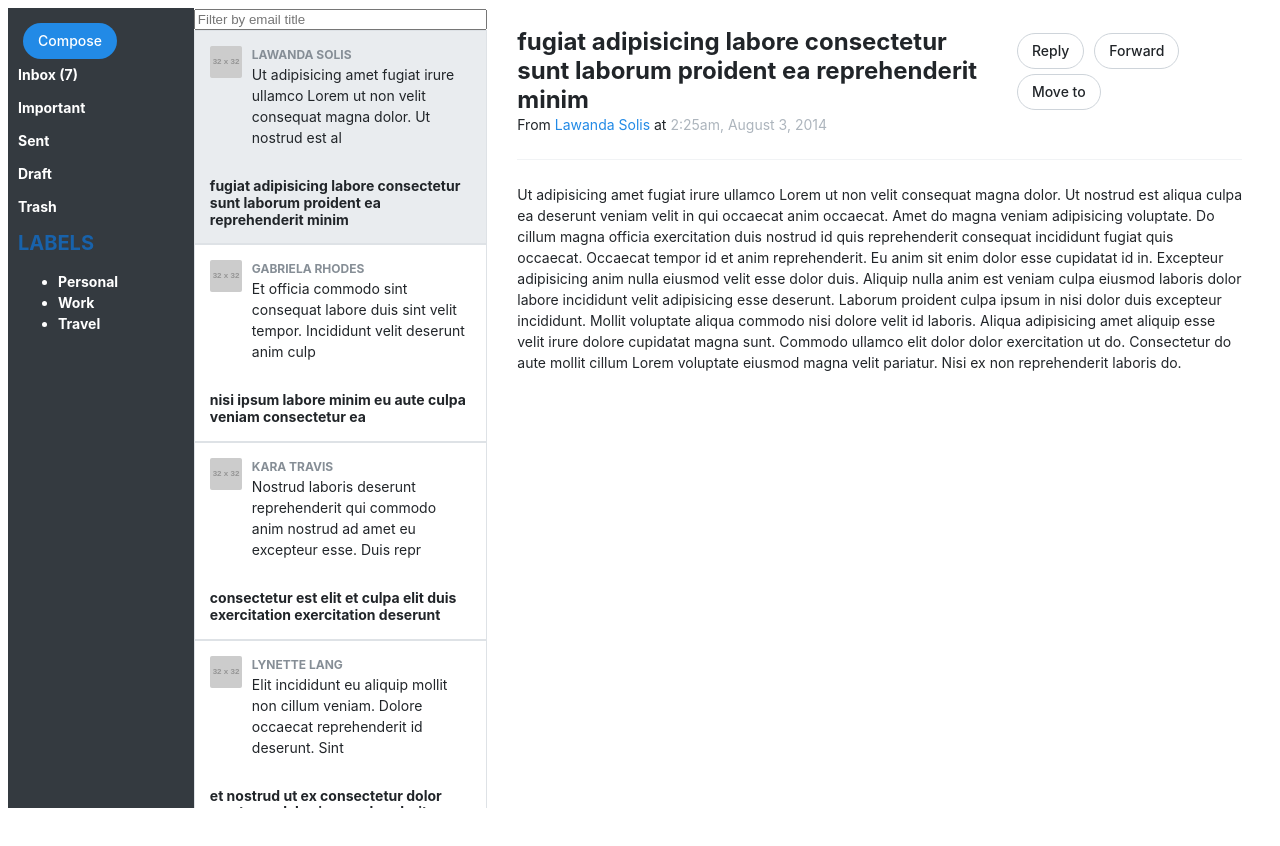
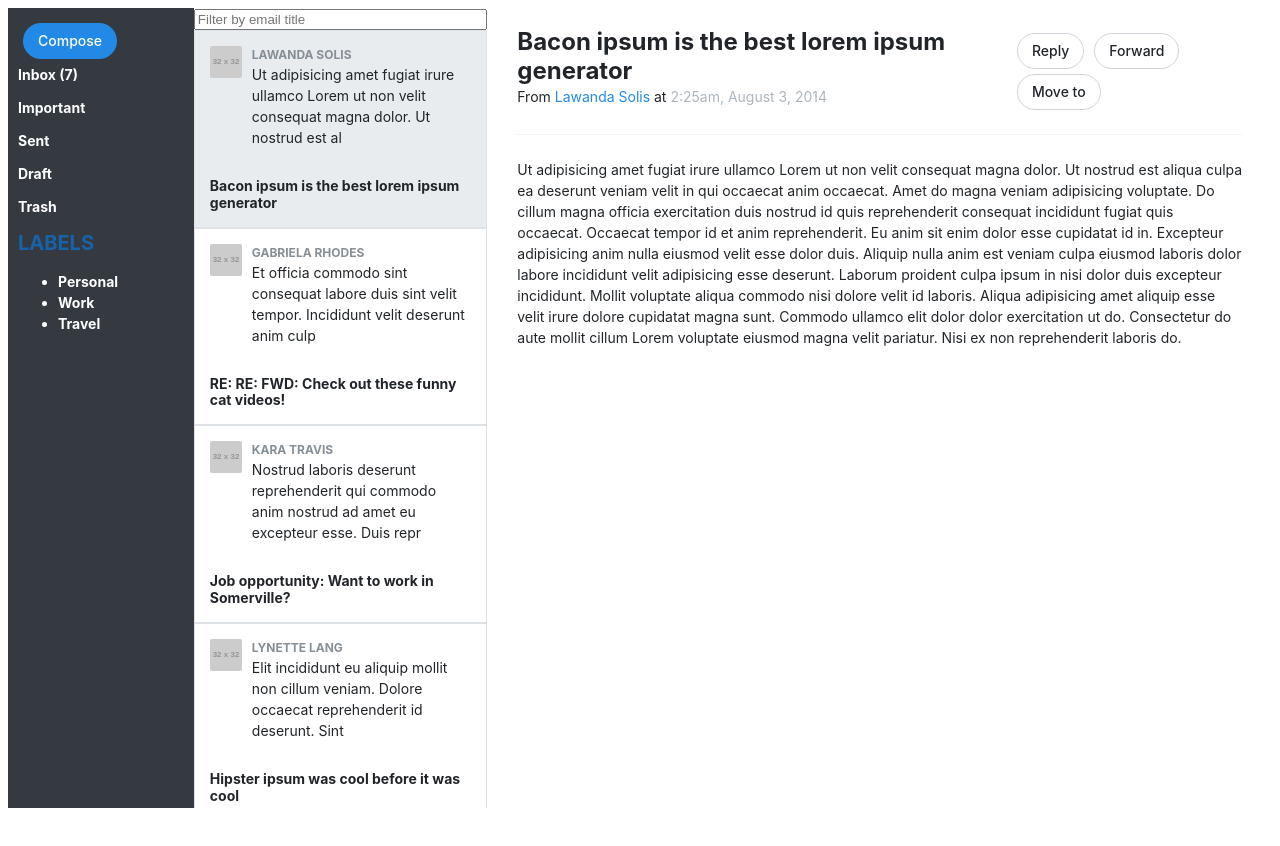
Before and after one commit to marclevetin/progressUI-email-inbox-mockup, a React (Create React App) app: page / in a window 1280 px wide. Shown: the top 846 px of the page. Built offline with nearby package versions, Linux system fonts and the light colour scheme.

Commit message:
updated titles in data file

```diff
--- a/src/data/emails.js
+++ b/src/data/emails.js
@@ -5,7 +5,7 @@ const emails = [
     name: "Lawanda Solis",
     picture: "http://placehold.it/32x32",
     title:
-      "fugiat adipisicing labore consectetur sunt laborum proident ea reprehenderit minim",
+      "Bacon ipsum is the best lorem ipsum generator",
     message:
       "Ut adipisicing amet fugiat irure ullamco Lorem ut non velit consequat magna dolor. Ut nostrud est aliqua culpa ea deserunt veniam velit in qui occaecat anim occaecat. Amet do magna veniam adipisicing voluptate. Do cillum magna officia exercitation duis nostrud id quis reprehenderit consequat incididunt fugiat quis occaecat. Occaecat tempor id et anim reprehenderit. Eu anim sit enim dolor esse cupidatat id in.\r\nExcepteur adipisicing anim nulla eiusmod velit esse dolor duis. Aliquip nulla anim est veniam culpa eiusmod laboris dolor labore incididunt velit adipisicing esse deserunt. Laborum proident culpa ipsum in nisi dolor duis excepteur incididunt. Mollit voluptate aliqua commodo nisi dolore velit id laboris.\r\nAliqua adipisicing amet aliquip esse velit irure dolore cupidatat magna sunt. Commodo ullamco elit dolor dolor exercitation ut do. Consectetur do aute mollit cillum Lorem voluptate eiusmod magna velit pariatur. Nisi ex non reprehenderit laboris do.\r\n",
     dateSent: "2014-08-03T02:25:50 +04:00",
@@ -20,7 +20,7 @@ const emails = [
     index: 1,
     name: "Gabriela Rhodes",
     picture: "http://placehold.it/32x32",
-    title: "nisi ipsum labore minim eu aute culpa veniam consectetur ea",
+    title: "RE: RE: FWD:  Check out these funny cat videos!",
     message:
       "Et officia commodo sint consequat labore duis sint velit tempor. Incididunt velit deserunt anim culpa culpa proident commodo quis amet dolore ipsum officia consectetur. Dolore tempor mollit qui pariatur aute. Laboris exercitation mollit mollit anim occaecat aute eiusmod consectetur nisi. Id exercitation exercitation duis Lorem mollit quis. Excepteur elit reprehenderit amet dolore officia pariatur consequat laboris voluptate cupidatat in.\r\nUllamco fugiat dolor elit labore deserunt reprehenderit esse anim cupidatat. Aliqua laboris anim aliqua quis deserunt officia nostrud enim mollit ea proident velit Lorem eu. Fugiat dolor minim deserunt ea nostrud elit ea non ut ullamco dolore irure occaecat eu. Eiusmod id esse et sint exercitation est reprehenderit. Pariatur laboris non aute incididunt dolore eu dolore exercitation laboris sint aliquip anim. Officia qui cupidatat commodo qui mollit velit aliqua ullamco duis occaecat anim magna dolore mollit.\r\nSunt esse consectetur eiusmod reprehenderit. Esse mollit consectetur pariatur occaecat id eu ipsum pariatur deserunt. Sit nisi dolore et laboris enim veniam. Incididunt incididunt anim consequat exercitation occaecat reprehenderit laborum magna excepteur exercitation ullamco et consectetur. Nostrud dolor ea tempor sunt laboris cupidatat ipsum irure anim incididunt. Qui mollit excepteur est consectetur. Consequat ipsum dolor minim amet est aliquip exercitation aliquip Lorem nisi ipsum nisi fugiat irure.\r\n",
     dateSent: "2015-11-12T07:15:16 +05:00",
@@ -36,7 +36,7 @@ const emails = [
     name: "Kara Travis",
     picture: "http://placehold.it/32x32",
     title:
-      "consectetur est elit et culpa elit duis exercitation exercitation deserunt",
+      "Job opportunity: Want to work in Somerville?",
     message:
       "Nostrud laboris deserunt reprehenderit qui commodo anim nostrud ad amet eu excepteur esse. Duis reprehenderit et excepteur reprehenderit officia. Excepteur nostrud non officia voluptate eiusmod laboris consequat aute tempor nostrud anim cupidatat. Laboris culpa nulla eu consequat nostrud amet aliqua dolor voluptate dolor. Consequat esse dolore aliqua nostrud labore elit cupidatat aute ad. Consectetur minim nulla labore et aute.\r\nCommodo tempor tempor sunt officia id sint deserunt sit cupidatat pariatur. Amet et magna labore enim ex commodo. Ipsum sit non excepteur consequat id ullamco aliquip veniam in non. Dolore officia laborum nulla qui ut culpa eu ipsum eiusmod eiusmod magna. Dolore enim minim occaecat nisi sint anim reprehenderit eu commodo dolore cillum ut. Occaecat qui consectetur incididunt magna est irure enim. Et cillum pariatur consequat ullamco.\r\nDuis aliqua adipisicing anim incididunt dolor. Sint non anim sit ut. Dolor aliquip tempor minim minim reprehenderit quis duis minim.\r\n",
     dateSent: "2014-06-11T09:44:53 +04:00",
@@ -51,7 +51,7 @@ const emails = [
     index: 3,
     name: "Lynette Lang",
     picture: "http://placehold.it/32x32",
-    title: "et nostrud ut ex consectetur dolor amet esse laboris reprehenderit",
+    title: "Hipster ipsum was cool before it was cool",
     message:
       "Elit incididunt eu aliquip mollit non cillum veniam. Dolore occaecat reprehenderit id deserunt. Sint aute ut adipisicing anim dolor tempor ad.\r\nIncididunt cupidatat consequat adipisicing sit ut voluptate laborum mollit pariatur anim qui cupidatat occaecat ipsum. Minim minim labore aute cillum exercitation aliquip quis sunt non. Non ut et ullamco aliqua nostrud eu fugiat adipisicing ut magna cillum. Dolore sint commodo elit duis eiusmod exercitation officia laboris occaecat aliqua aliquip mollit ut.\r\nElit aliqua aliqua commodo officia occaecat culpa laborum qui pariatur ut. Quis dolore cupidatat dolor tempor duis Lorem aute pariatur eiusmod. Qui dolore duis elit proident aliqua.\r\n",
     dateSent: "2018-03-19T10:37:02 +04:00",
@@ -64,9 +64,9 @@ const emails = [
   {
     _id: "5b203f39d08199fd66da7ee1",
     index: 4,
-    name: "Patrick Hines",
+    name: "Yahoo! Finance",
     picture: "http://placehold.it/32x32",
-    title: "tempor est officia irure aliquip esse labore dolore Lorem sit",
+    title: "How to protect your investments in uncertain times",
     message:
       "Do irure duis sunt veniam culpa Lorem. Laboris tempor laborum duis duis ut enim excepteur sint sint consequat. Labore nisi pariatur amet eiusmod id qui aliquip qui adipisicing pariatur sit nulla elit ut.\r\nExercitation ut amet qui officia laborum ipsum minim. Consequat ullamco officia voluptate ipsum officia veniam dolore eiusmod eiusmod. Nulla ipsum non eu voluptate deserunt officia ipsum consequat labore qui voluptate consequat excepteur proident. Eiusmod ex nostrud minim culpa consequat incididunt aliqua dolore consectetur.\r\nAd aliquip esse proident veniam qui id sint mollit laboris. Incididunt consectetur ullamco officia nulla excepteur et aliqua commodo non amet. Eu Lorem veniam ad ut qui amet incididunt aliquip et ex id. Pariatur deserunt sit nostrud consequat qui cupidatat. Duis laborum deserunt Lorem nulla cillum aute amet officia esse. Ea nulla voluptate exercitation elit consequat consectetur officia.\r\n",
     dateSent: "2015-08-27T12:53:47 +04:00",
@@ -79,10 +79,10 @@ const emails = [
   {
     _id: "5b203f395bbe824f958aeb60",
     index: 5,
-    name: "Millie Sanders",
+    name: "Google Calendar",
     picture: "http://placehold.it/32x32",
     title:
-      "aliquip cillum est dolore magna commodo labore proident aliquip amet",
+      "Daily agenda for Neil and Eileen Down",
     message:
       "Aliqua magna est commodo ullamco in sit. Enim veniam do laboris elit. Consectetur duis incididunt commodo aute cillum irure et duis Lorem consectetur dolor. Minim ad amet consequat proident. Reprehenderit occaecat et amet nostrud et sunt culpa deserunt dolor id cillum.\r\nEx amet ullamco nostrud occaecat ipsum. Lorem nisi fugiat sunt Lorem excepteur aute magna id id quis voluptate esse. Aute ut sunt voluptate eu minim.\r\nEa esse fugiat labore ut dolor eu mollit. Eu quis cillum exercitation tempor veniam deserunt in cillum proident aliquip cupidatat deserunt veniam proident. Sint voluptate ut deserunt aute.\r\n",
     dateSent: "2016-05-07T04:44:44 +04:00",
@@ -95,9 +95,9 @@ const emails = [
   {
     _id: "5b203f398123f0b5ce06726b",
     index: 6,
-    name: "Conway Emerson",
+    name: "Apartments.com",
     picture: "http://placehold.it/32x32",
-    title: "id in cillum ex quis cillum mollit esse excepteur dolore",
+    title: "Rental alert for Ivanna Livdarr",
     message:
       "Consequat ullamco magna fugiat aliqua commodo duis in aliqua. Occaecat in culpa exercitation et culpa deserunt sit tempor aliquip. Duis cupidatat magna minim id ea sint incididunt laboris eiusmod amet ullamco tempor non. Deserunt in ut sit exercitation aliquip proident consectetur occaecat quis. Labore consectetur do aliqua ad laborum anim id minim officia elit aliqua velit.\r\nSint aute aute reprehenderit voluptate dolor cupidatat. Nulla magna anim commodo mollit anim anim mollit magna. Fugiat est officia ex irure pariatur. Aliqua ea culpa ut nulla aliquip quis.\r\nCulpa ullamco exercitation proident eu tempor enim tempor aliquip qui excepteur aliquip. Veniam ea esse sunt est ex elit incididunt elit aute consequat officia. Amet ullamco ex anim laboris. Laboris id consectetur adipisicing eiusmod laborum et adipisicing commodo amet mollit. Magna officia tempor proident amet do sunt ad. Amet id laboris aliquip quis voluptate eiusmod dolor pariatur enim magna nostrud sint.\r\n",
     dateSent: "2017-01-22T07:28:45 +05:00",
@@ -112,7 +112,7 @@ const emails = [
     index: 7,
     name: "Duffy Johnston",
     picture: "http://placehold.it/32x32",
-    title: "sunt eiusmod est deserunt labore aute cupidatat et enim culpa",
+    title: "Can you get some milk on your way home?",
     message:
       "Enim qui anim eiusmod consequat dolore consequat et sunt laborum magna anim ut nostrud. Elit eiusmod do amet aliqua ut dolore minim voluptate commodo dolor sunt. Sint enim velit reprehenderit voluptate proident laborum ex reprehenderit eiusmod aute. Consectetur anim dolor excepteur quis est ullamco. Dolore esse minim aliqua commodo ullamco quis. Qui officia dolor minim occaecat qui.\r\nLorem minim non minim incididunt incididunt dolore enim nisi esse quis et non. Sint fugiat amet qui ipsum non ea cillum consectetur eiusmod amet. Amet occaecat id eiusmod voluptate sint anim commodo fugiat cillum velit do aute qui excepteur. Sit reprehenderit ex ea commodo nulla deserunt. Elit aute excepteur ullamco pariatur Lorem enim aute. Consequat aute deserunt amet cupidatat deserunt mollit Lorem exercitation. Incididunt nostrud eiusmod ipsum irure consequat duis ipsum deserunt ex qui elit officia exercitation amet.\r\nCupidatat culpa minim non irure officia adipisicing enim ea elit deserunt magna exercitation ullamco. Dolore excepteur sit nostrud exercitation magna magna pariatur in ullamco. Ipsum qui laborum mollit deserunt id labore ad quis proident incididunt laboris cillum cupidatat commodo.\r\n",
     dateSent: "2015-10-04T03:06:45 +04:00",
@@ -127,7 +127,7 @@ const emails = [
     index: 8,
     name: "Meghan Browning",
     picture: "http://placehold.it/32x32",
-    title: "ea incididunt officia dolor ex nulla proident cillum aute eu",
+    title: "NGPVAN is a really great company",
     message:
       "Sint reprehenderit do anim officia nisi dolore ut cupidatat. Aute esse nostrud labore sint adipisicing. Est est adipisicing ea id laborum cupidatat laboris non occaecat cupidatat do duis. Velit proident ipsum enim est enim veniam consequat dolor ipsum amet culpa irure.\r\nVoluptate magna laborum minim elit cillum ea cillum officia quis voluptate. Incididunt aliqua aliquip et enim exercitation pariatur eiusmod nostrud. Commodo ad voluptate reprehenderit minim enim ex magna ea tempor minim occaecat magna laboris. Elit sunt quis labore occaecat irure id cupidatat. Proident voluptate minim sit cillum do fugiat fugiat. Quis aute aliquip do sit. Sunt veniam et Lorem aliqua officia officia.\r\nVeniam mollit magna ea aliquip enim id in ex duis eiusmod exercitation enim. Consequat ut ex commodo incididunt dolore aute. Eiusmod adipisicing occaecat qui dolor in laboris dolore. Irure excepteur occaecat Lorem incididunt nisi ut reprehenderit velit dolor id aliqua incididunt. Do laborum id excepteur dolore ea consequat laboris cillum. Irure et ad aute sunt duis esse irure non in aliqua enim sunt proident. Eiusmod ad aliquip et velit do.\r\n",
     dateSent: "2015-06-11T09:56:30 +04:00",
```
